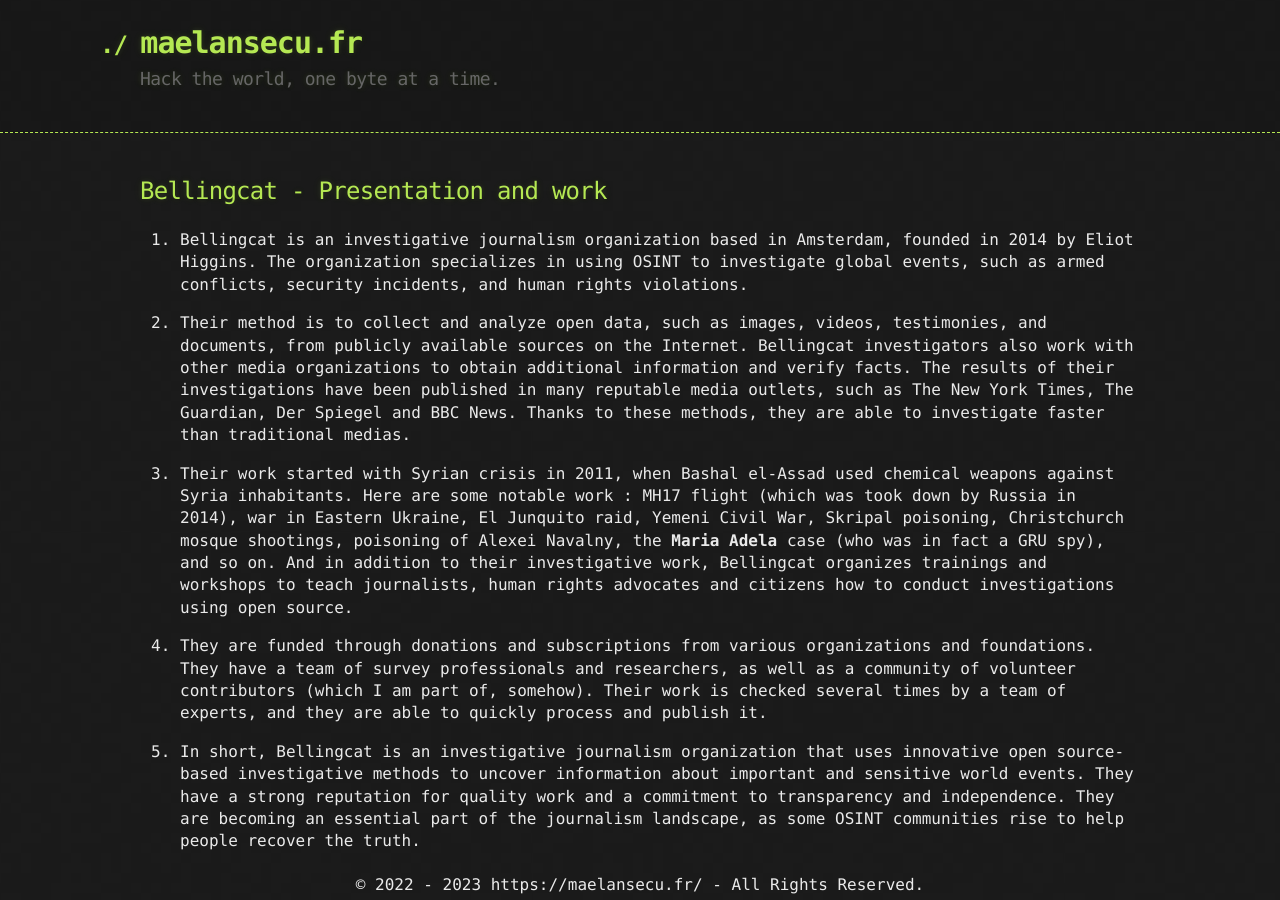
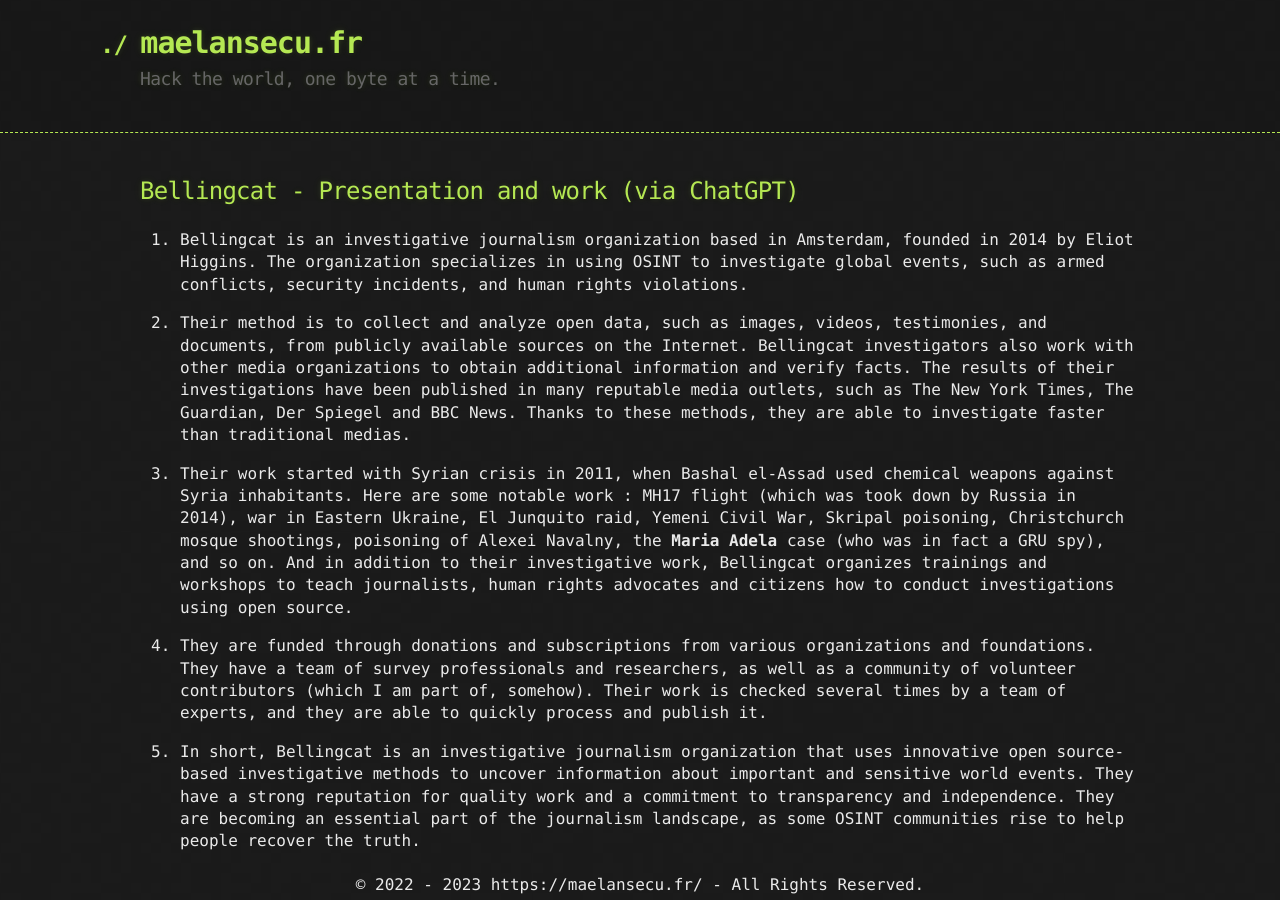
Before and after one commit to maelansecu/maelansecu.github.io, a Jekyll site: the page built from articles/bcat.md, in a window 1280 px wide. Built offline with Jekyll 4.4.1, drawn with Linux system fonts in a browser that asks for light colours; our own code applies the rules of GitHub Pages for plain Markdown files.

Commit message:
Update bcat.md

```diff
--- a/articles/bcat.md
+++ b/articles/bcat.md
@@ -2,7 +2,7 @@
 layout: default
 ---
 
-## Bellingcat - Presentation and work
+## Bellingcat - Presentation and work (via ChatGPT)
 
 1. Bellingcat is an investigative journalism organization based in Amsterdam, founded in 2014 by Eliot Higgins. The organization specializes in using OSINT to investigate global events, such as armed conflicts, security incidents, and human rights violations.
 
```
